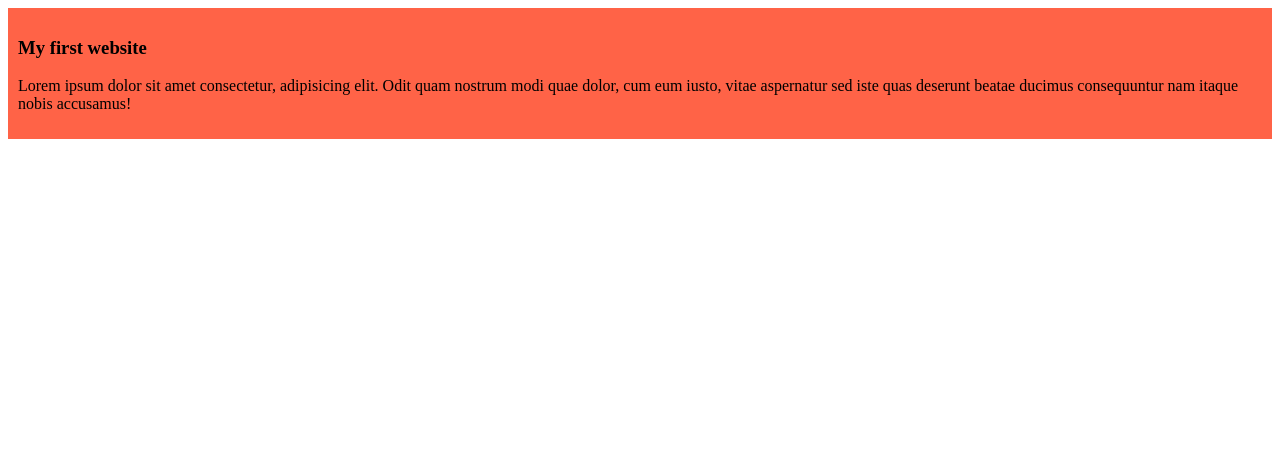
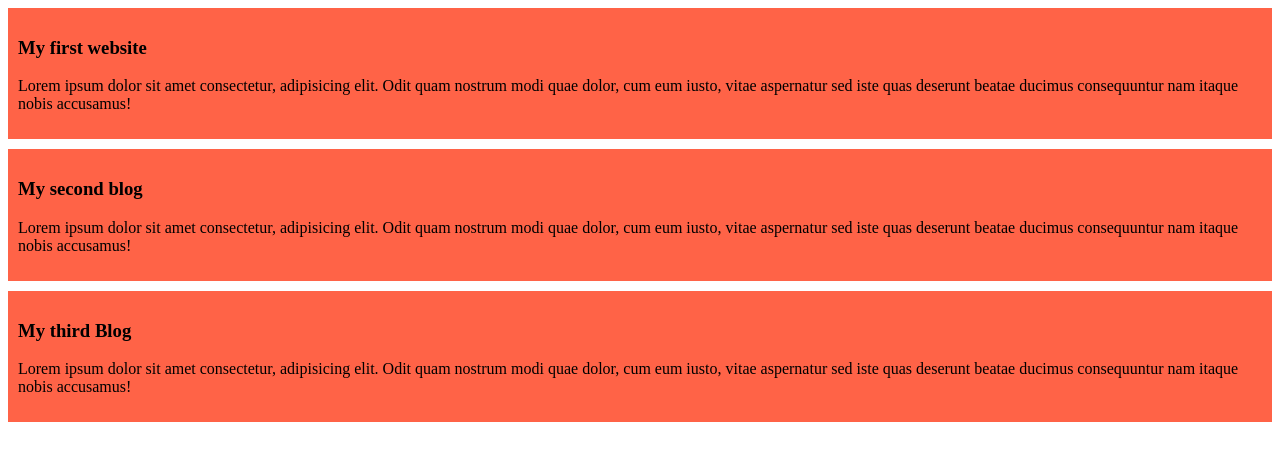
Before and after one commit to Fahimpro-jpg/my-new-website, a plain HTML site: page index.html in a window 1280 px wide. Drawn offline with Linux system fonts and the light colour scheme.

Commit message:
added the secong blog and the third blog

```diff
--- a/index.html
+++ b/index.html
@@ -11,5 +11,13 @@
         <h3>My first website</h3>
         <p>Lorem ipsum dolor sit amet consectetur, adipisicing elit. Odit quam nostrum modi quae dolor, cum eum iusto, vitae aspernatur sed iste quas deserunt beatae ducimus consequuntur nam itaque nobis accusamus!</p>
     </div>
+    <div>
+        <h3>My second blog</h3>
+        <p>Lorem ipsum dolor sit amet consectetur, adipisicing elit. Odit quam nostrum modi quae dolor, cum eum iusto, vitae aspernatur sed iste quas deserunt beatae ducimus consequuntur nam itaque nobis accusamus!</p>
+    </div>
+    <div>
+        <h3>My third Blog</h3>
+        <p>Lorem ipsum dolor sit amet consectetur, adipisicing elit. Odit quam nostrum modi quae dolor, cum eum iusto, vitae aspernatur sed iste quas deserunt beatae ducimus consequuntur nam itaque nobis accusamus!</p>
+    </div>
 </body>
 </html>
--- a/styles/blog.css
+++ b/styles/blog.css
@@ -1,5 +1,5 @@
 div{
     background-color: tomato;
     padding: 10px;
-
+    margin-bottom: 10px;
 }
```
